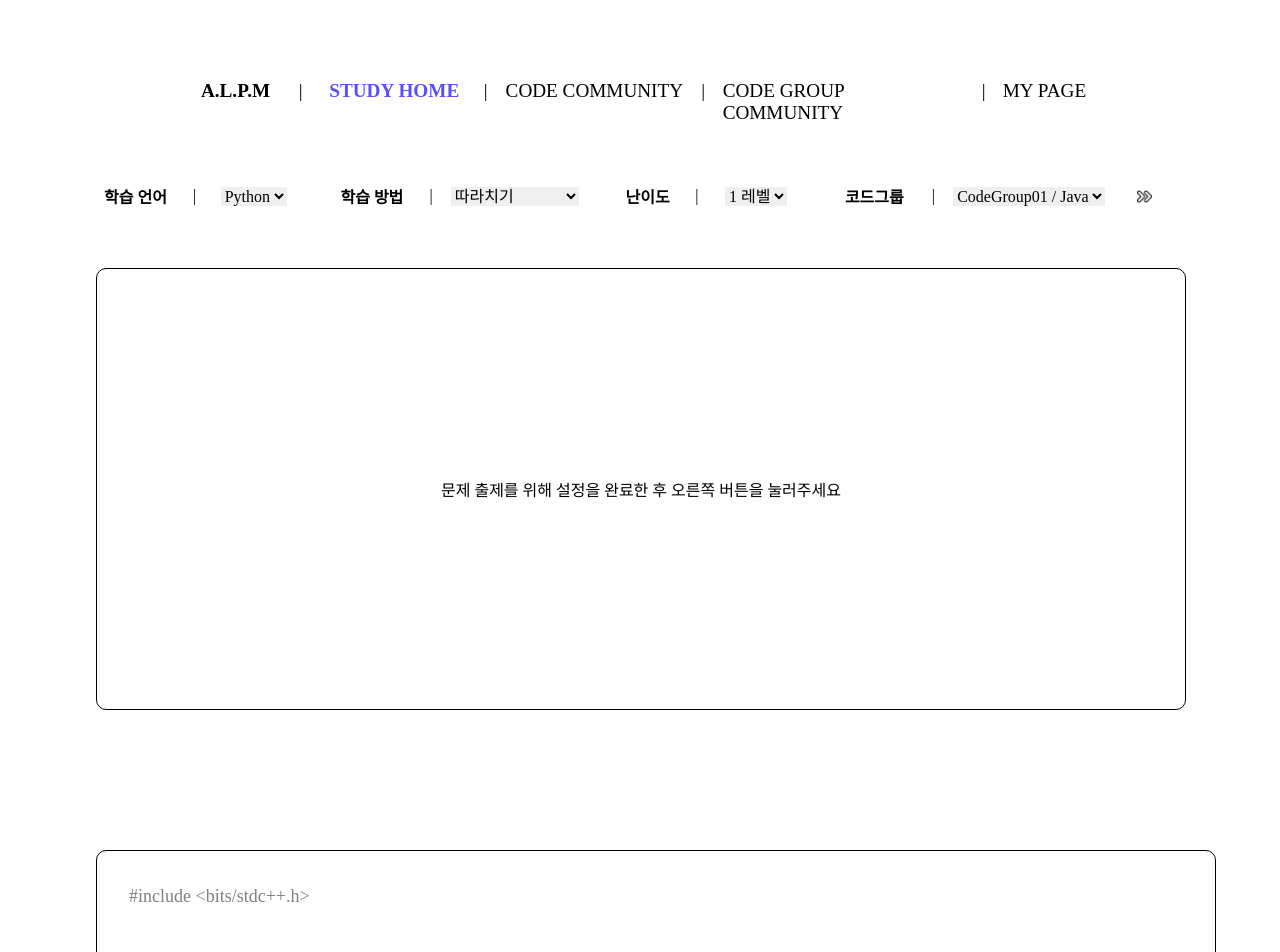
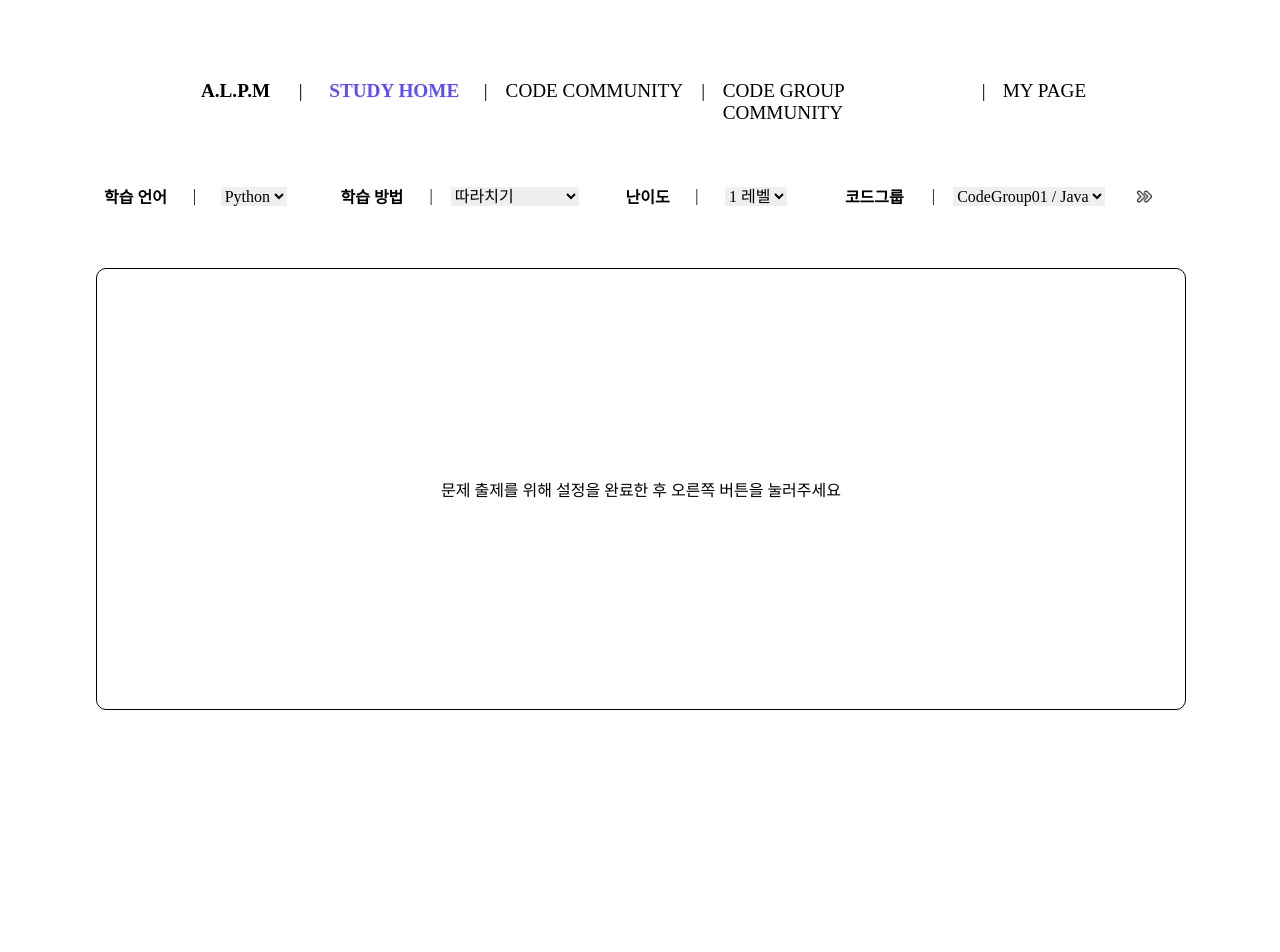
Before and after one commit to AL-PM/ALPM-web, a React (Create React App) app: page / in a window 1280 px wide. Shown: the top 952 px of the page. After the commit the page ends 800 px from the top, so only its background shows below. Built offline with nearby package versions, Linux system fonts and the light colour scheme; a web font is replaced by a local one.

Commit message:
[MOD] STUDY_HOME 홈화면에서 초기 설정 및 컴포넌트 호출 내용 수정

```diff
--- a/src/Study/StudyHome/StudyHome.jsx
+++ b/src/Study/StudyHome/StudyHome.jsx
@@ -49,8 +49,9 @@ function StudyHome(){
         <div id = "StudyHome">
             <MainMenuBar page={"Study"} />
             <StudySettingBar setlanguage={setlanguage} setmethod={setmethod} setcodegroup={setcodegroup} setlevel={setlevel} setproblem={setproblem} codegrouplist={codegrouplist}/>
-            {method === "줄별 순서맞추기" ? <StudyLineOrdering language={language} method={method} level={level} codegroup={codegroup} problem={problem} /> : <StudyHomeBody />}
-            {method === "따라치기" ? <StudyTracking /> : <StudyHomeBody />}
+            {method === "줄별 순서맞추기" && problem ? <StudyLineOrdering language={language} method={method} level={level} codegroup={codegroup} problem={problem} /> : null}
+            {method === "따라치기" && problem ? <StudyTracking /> : null}
+            {!problem ? <StudyHomeBody /> : null}
         </div>
 
     )
```
